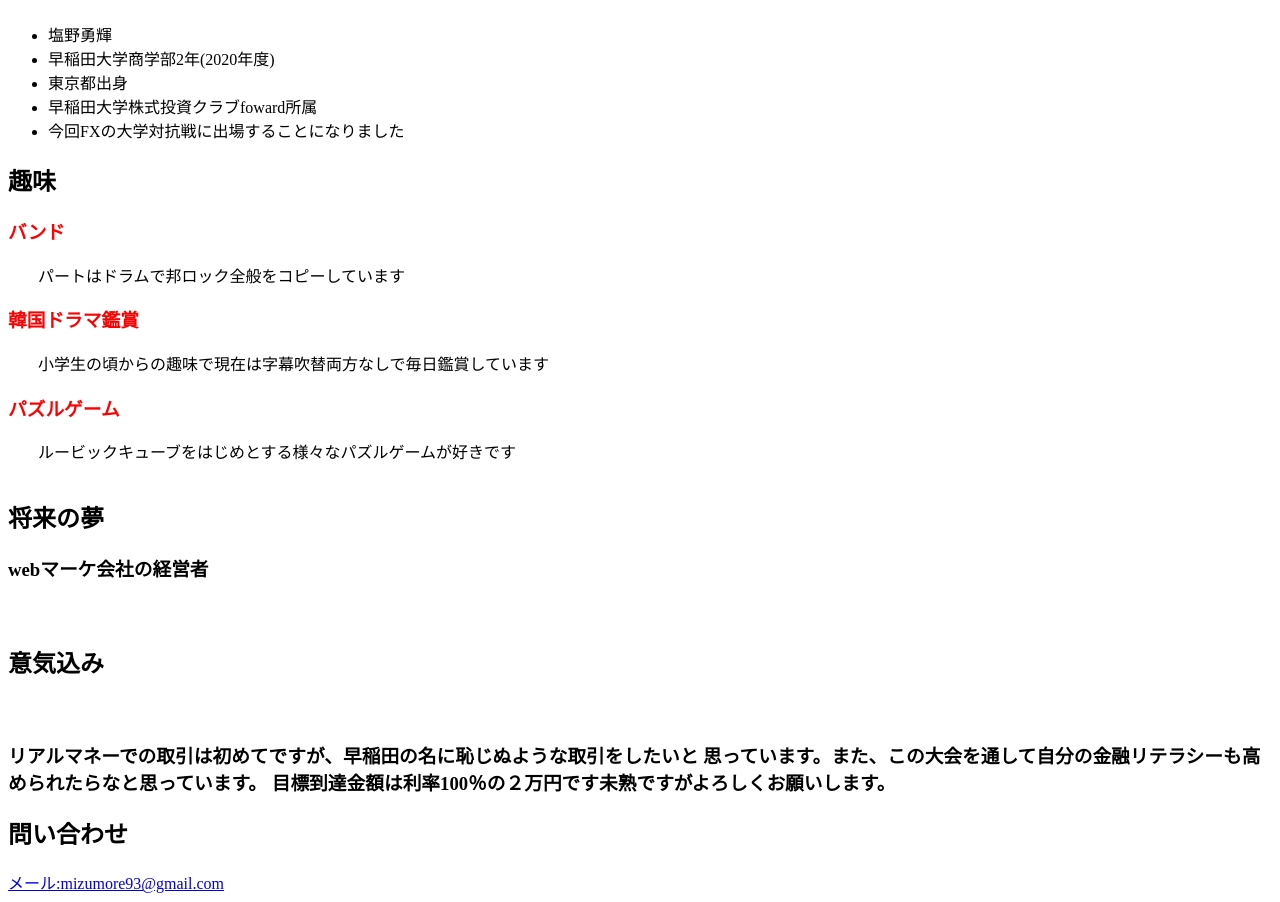
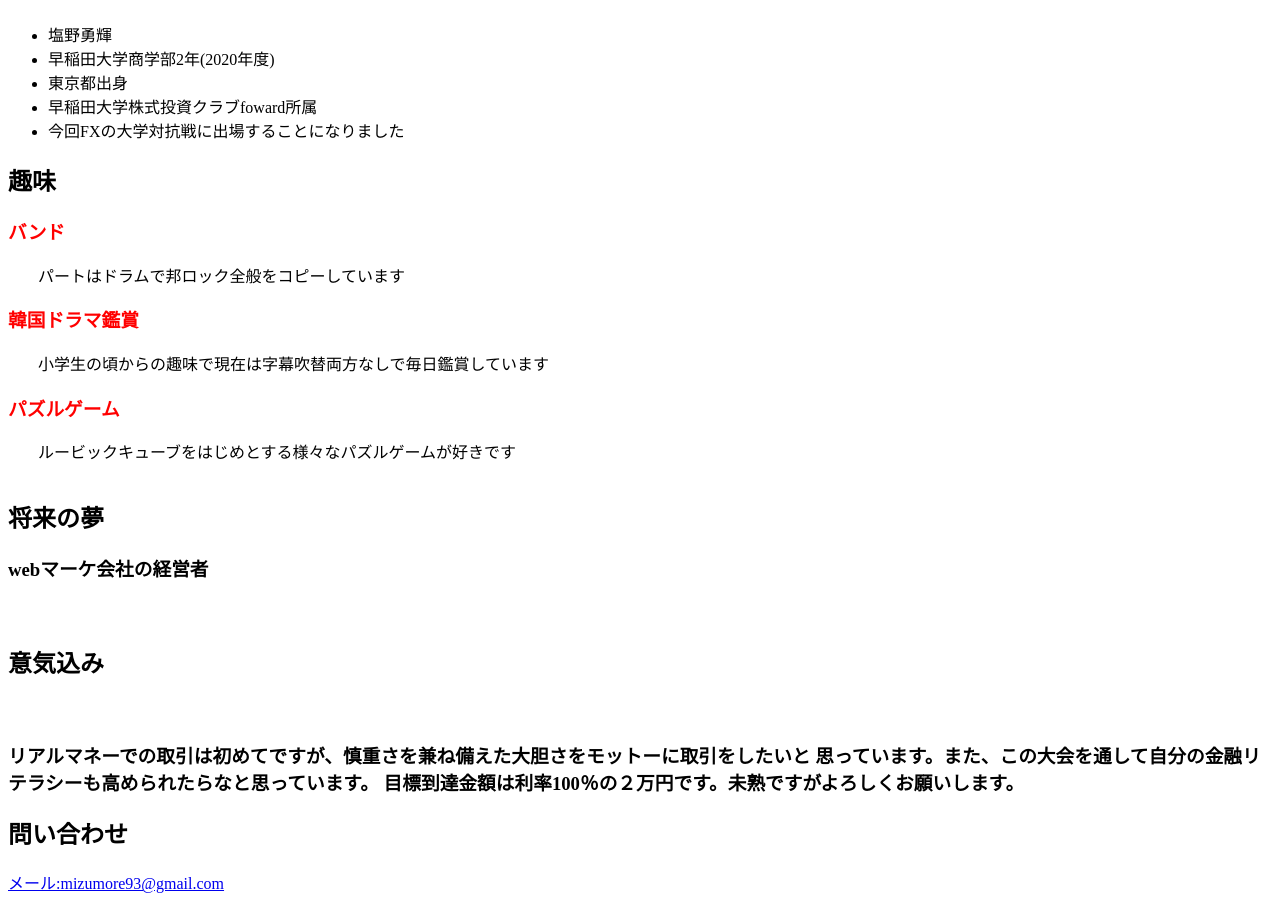
Before and after one commit to yuki01234/prog-8.github.io, a plain HTML site: page index.html in a window 1280 px wide. Shown: the part 133-1035 px from the top of the page. Drawn offline with Linux system fonts and the light colour scheme.

Commit message:
Update index.html

```diff
--- a/index.html
+++ b/index.html
@@ -41,9 +41,9 @@
            <h2>将来の夢</h2>
              <h3>webマーケ会社の経営者</h3>
           　<h2>意気込み</h2>
-          　　<h3>リアルマネーでの取引は初めてですが、早稲田の名に恥じぬような取引をしたいと
+          　　<h3>リアルマネーでの取引は初めてですが、慎重さを兼ね備えた大胆さをモットーに取引をしたいと
           思っています。また、この大会を通して自分の金融リテラシーも高められたらなと思っています。
-          目標到達金額は利率100％の２万円です未熟ですがよろしくお願いします。</h3>
+          目標到達金額は利率100％の２万円です。未熟ですがよろしくお願いします。</h3>
             <h2>問い合わせ</h2>
             <a href="#"><div class="mail"><i class="far fa-envelope"></i> メール:mizumore93@gmail.com</div></a>
         </div>
```
